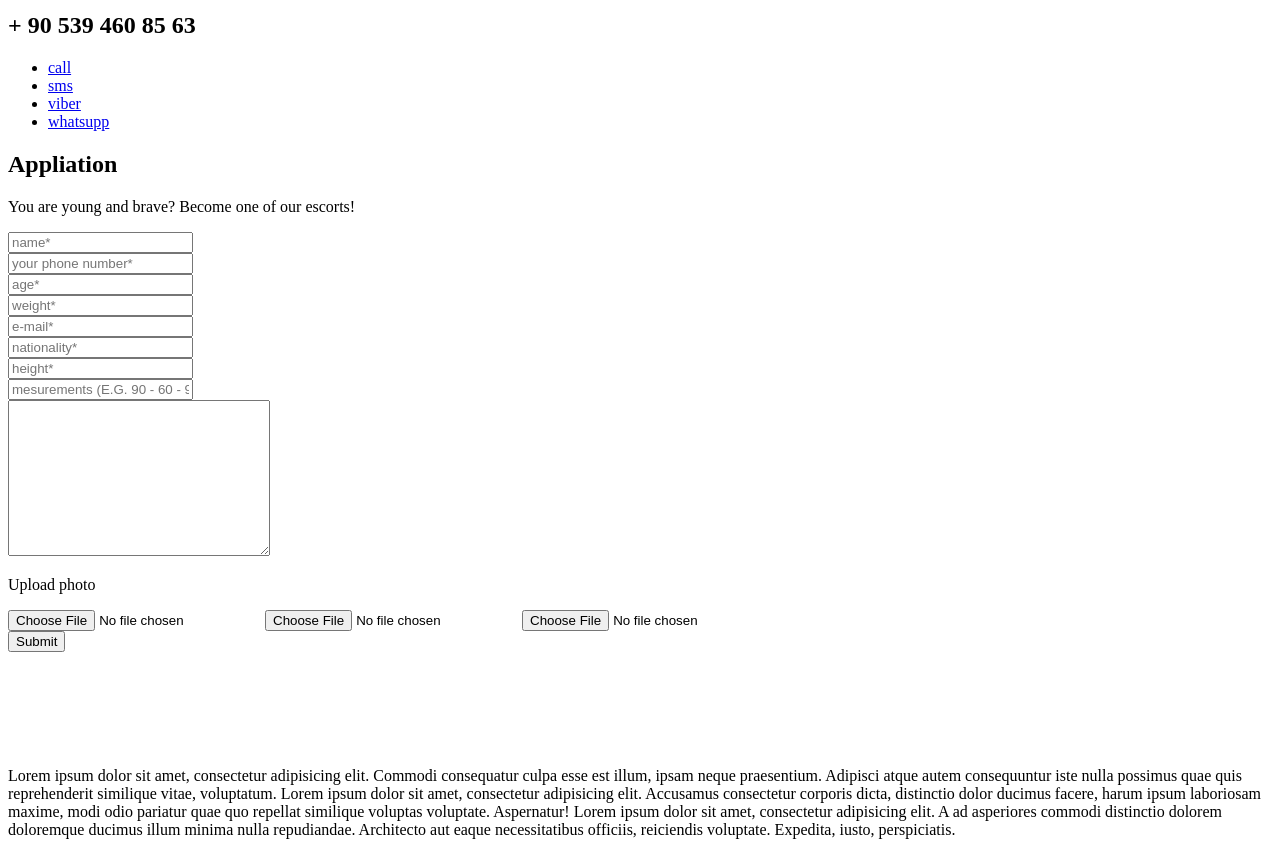
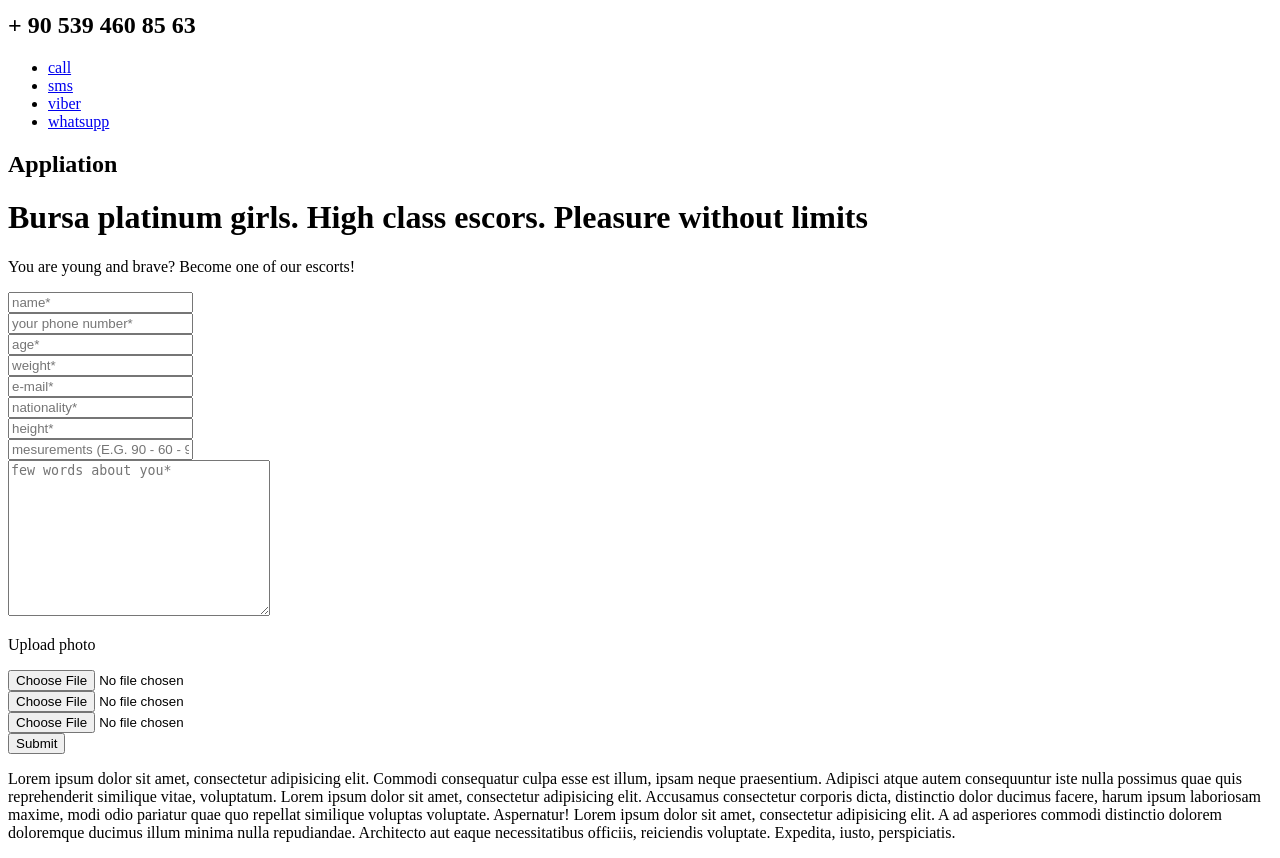
Before and after one commit to uniqst/magaz, a Yii app: template frontend/views/casting/index.php in a window 1280 px wide. Shown: the part 215-1073 px from the top of the page. Run offline with PHP 8.4 and a stand-in for Yii, Linux system fonts and the light colour scheme; the template is opened without the code that fills it, so the values that code supplies are empty; some libraries are stand-ins or nearby versions.

Commit message:
inputs is ready, file upload and submit section left

```diff
--- a/frontend/views/casting/index.php
+++ b/frontend/views/casting/index.php
@@ -1,8 +1,9 @@
 <div>
   <div class="application">
 
-    <h2 class="heading-main">Appliation</h1>
-    <p>You are young and brave? Become one of our escorts!</p>
+    <h2 class="page-name">Appliation</h1>
+    <h1 class="heading-main">Bursa platinum girls. High class escors. Pleasure without limits</h1>
+    <p class="text">You are young and brave? Become one of our escorts!</p>
 
     <form class="main-application-form container-fluid" action="/CastingController.php" method="post" novalidate="novalidate">
       <div class="row">
@@ -12,42 +13,47 @@
         <div class="col-md-6" >
           <input type="text" name="phone" placeholder="your phone number*">
         </div>
-      </div>
-      <div class="row">
         <div class="col-md-6" >
           <input type="text" name="age" placeholder="age*">
         </div>
         <div class="col-md-6" >
           <input type="text" name="weight" placeholder="weight*">
         </div>
-      </div>
-      <div class="row">
         <div class="col-md-6">
           <input type="email" name="email" placeholder="e-mail*">
         </div>
         <div class="col-md-6">
           <input type="text" name="nationality" placeholder="nationality*">
         </div>
-      </div>
-      <div class="row">
         <div class="col-md-6">
           <input type="text" name="height" placeholder="height*">
         </div>
         <div class="col-md-6">
           <input type="text" name="mesurements" placeholder="mesurements (E.G. 90 - 60 - 90)*">
         </div>
+
       </div>
       <div class="row">
-        <textarea name="" id="" cols="30" rows="10" class="col-md-12"></textarea>
+        <div class="col-md-12">
+          <textarea name="" id="" cols="30" rows="10" class="col-md-12" placeholder="few words about you*"></textarea>
+        </div>
       </div>
       <div class="row upload-photo">
-        <p class="col-md-12 title">Upload photo</p>
-        <input type="file" class="" name="photo1">
-        <input type="file" class="" name="photo2">
-        <input type="file" class="" name="photo3">
+          <p class="col-md-12 title subheading-main">Upload photo</p>
+          <div class="col-md-4">
+            <input type="file" class="" name="photo1">
+          </div>
+          <div class="col-md-4">
+            <input type="file" class="" name="photo2">
+          </div>
+          <div class="col-md-4">
+            <input type="file" class="" name="photo3">
+          </div>
       </div>
       <div class="row submit">
-        <button type="submit">Submit</button>
+        <div class="col-md-12 text-right">
+          <button type="submit">Submit</button>
+        </div>
       </div>
     </form>
   </div>
```
Also changed, not shown: frontend/src/scss/base/_common.scss (+7 -1 lines), frontend/src/scss/modules/casting-page/_application-form.scss (+39 -2 lines), frontend/web/css/styles.css (+40 -8 lines).
